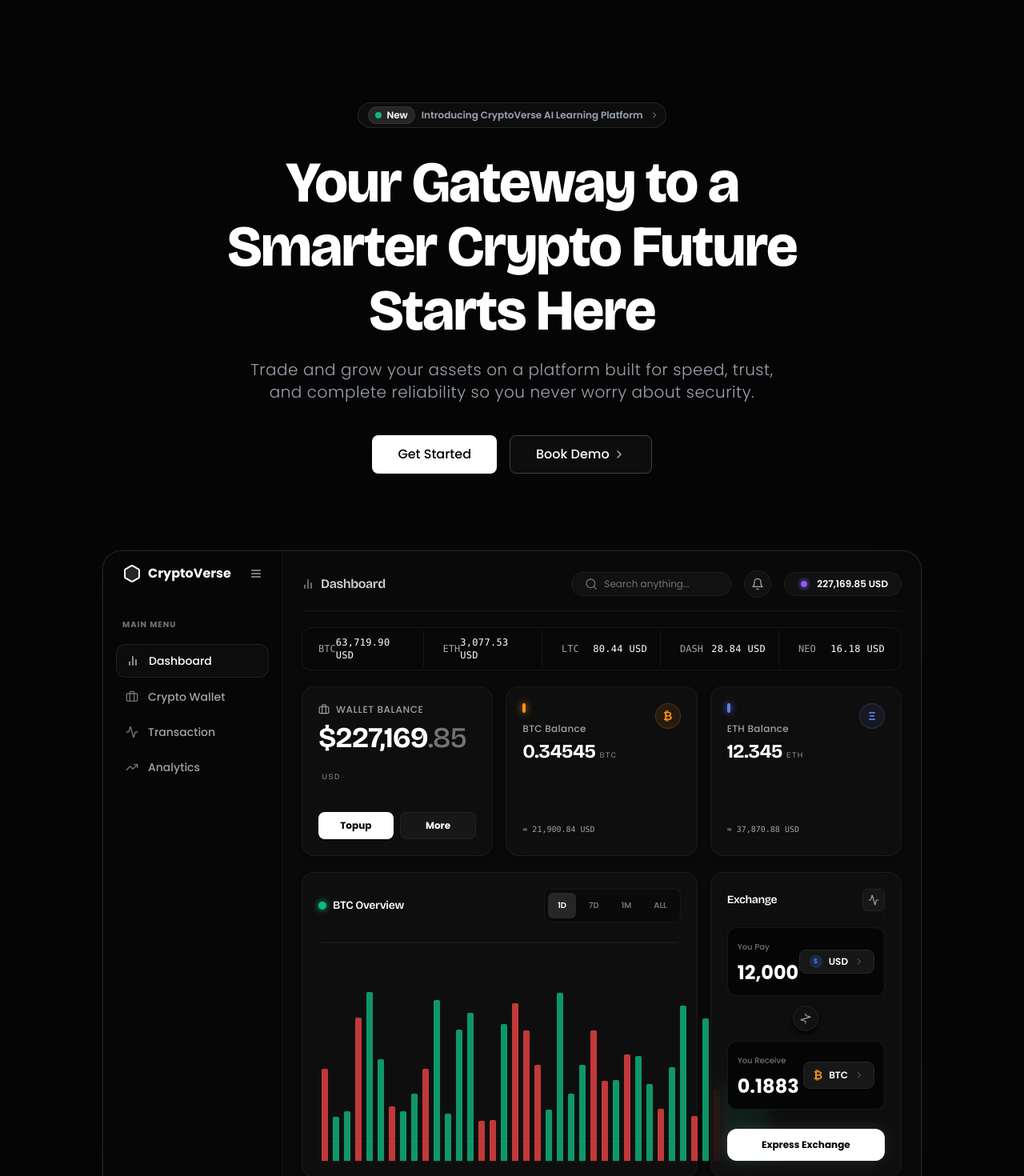
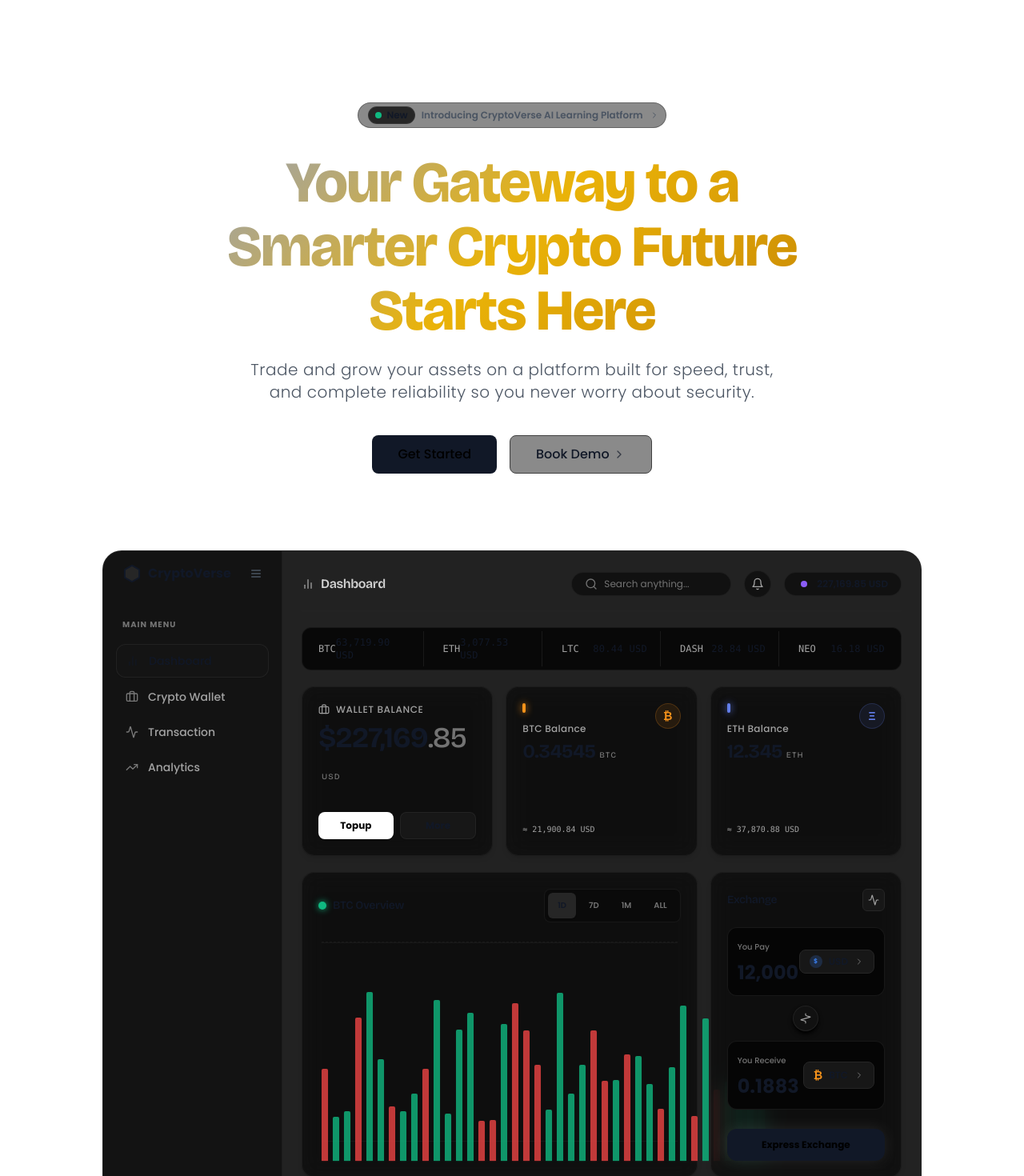
Before and after one commit to manny-the-great/CryptoVerse, a Next.js app: page / in a window 1280 px wide. Shown: the part 80-1550 px from the top of the page at 80% size. Built offline with nearby package versions, Linux system fonts and the light colour scheme.

Commit message:
Gradient and theme change

```diff
--- a/app/globals.css
+++ b/app/globals.css
@@ -3,17 +3,55 @@
 @tailwind utilities;
 
 @layer base {
+  :root {
+    --background: #ffffff;
+    --surface: #f9fafb;
+    --primary: #111827;
+    --secondary: #4b5563;
+    --accent-green: #10B981;
+    --accent-red: #EF4444;
+    --accent-purple: #8B5CF6;
+    --border: #e5e7eb;
+  }
+
+  .dark {
+    --background: #050505;
+    --surface: #0B0F1A;
+    --primary: #ffffff;
+    --secondary: #9CA3AF;
+    --accent-green: #10B981;
+    --accent-red: #EF4444;
+    --accent-purple: #8B5CF6;
+    --border: #1f2937;
+  }
+
   body {
-    @apply bg-background text-primary antialiased;
+    @apply bg-background text-primary antialiased transition-colors duration-300;
+    background-color: var(--background);
+    color: var(--primary);
   }
+
   h1, h2, h3, h4, h5, h6 {
     @apply font-bricolage tracking-tight;
   }
 }
 
-.bg-grid-overlay {
-  background-size: 40px 40px;
-  background-image:
-    linear-gradient(to right, rgba(255, 255, 255, 0.05) 1px, transparent 1px),
-    linear-gradient(to bottom, rgba(255, 255, 255, 0.05) 1px, transparent 1px);
+@layer utilities {
+  .text-gradient-grey-gold {
+    @apply bg-clip-text text-transparent;
+    background-image: linear-gradient(135deg, #9ca3af 0%, #eab308 50%, #ca8a04 100%);
+  }
+
+  .bg-grid-overlay {
+    background-size: 40px 40px;
+    background-image:
+      linear-gradient(to right, rgba(0, 0, 0, 0.05) 1px, transparent 1px),
+      linear-gradient(to bottom, rgba(0, 0, 0, 0.05) 1px, transparent 1px);
+  }
+
+  .dark .bg-grid-overlay {
+    background-image:
+      linear-gradient(to right, rgba(255, 255, 255, 0.05) 1px, transparent 1px),
+      linear-gradient(to bottom, rgba(255, 255, 255, 0.05) 1px, transparent 1px);
+  }
 }
--- a/components/landing/Hero.tsx
+++ b/components/landing/Hero.tsx
@@ -26,7 +26,7 @@
           <ChevronRight className="w-3 h-3 text-secondary" />
         </Badge>
 
-        <h1 className="font-bricolage text-5xl md:text-7xl font-extrabold tracking-tight text-primary mb-6 leading-tight flex flex-col gap-2">
+        <h1 className="font-bricolage text-5xl md:text-7xl font-extrabold tracking-tight text-gradient-grey-gold mb-6 leading-tight flex flex-col gap-2">
           <span>Your Gateway to a</span>
           <span>Smarter Crypto Future</span>
           <span>Starts Here</span>
--- a/tailwind.config.ts
+++ b/tailwind.config.ts
@@ -1,6 +1,7 @@
 import type { Config } from 'tailwindcss'
 
 const config: Config = {
+  darkMode: 'class',
   content: [
     './app/**/*.{js,ts,jsx,tsx,mdx}',
     './components/**/*.{js,ts,jsx,tsx,mdx}',
@@ -12,14 +13,15 @@
         bricolage: ['var(--font-bricolage)', 'sans-serif'],
       },
       colors: {
-        background: '#050505',
-        surface: '#0B0F1A',
-        primary: '#ffffff',
-        secondary: '#9CA3AF', // text-gray-400
+        background: 'var(--background)',
+        surface: 'var(--surface)',
+        primary: 'var(--primary)',
+        secondary: 'var(--secondary)',
+        border: 'var(--border)',
         accent: {
-          green: '#10B981', // profit
-          red: '#EF4444', // loss
-          purple: '#8B5CF6'
+          green: 'var(--accent-green)',
+          red: 'var(--accent-red)',
+          purple: 'var(--accent-purple)'
         }
       },
       backgroundImage: {
```
